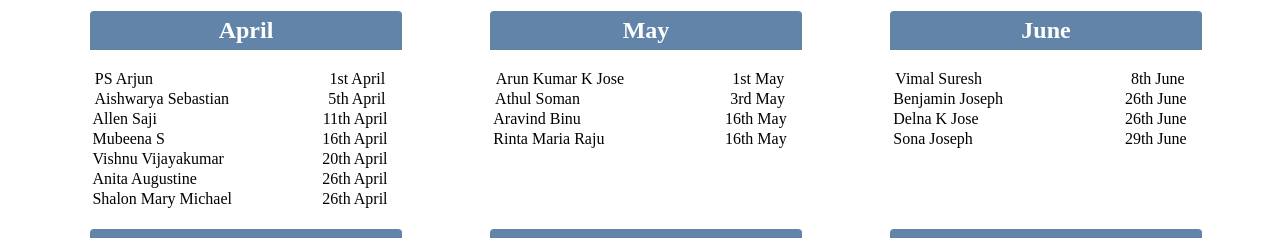
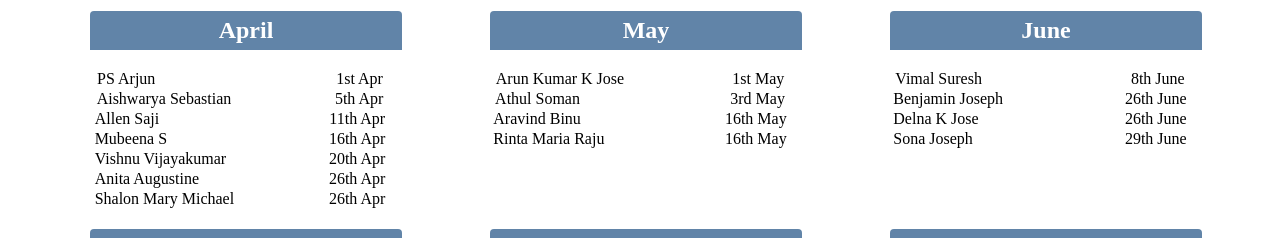
Before and after one commit to Allen-Saji/The-Birthday-Book, a plain HTML site: page index.html in a window 1280 px wide. Shown: the part 711-949 px from the top of the page. Drawn offline with Linux system fonts and the light colour scheme.

Commit message:
Update index.html

```diff
--- a/index.html
+++ b/index.html
@@ -146,7 +146,7 @@
                             PS Arjun
                         </div>
                         <div class="col-2">
-                            1st April
+                            1st Apr
                         </div>
                     </div>
                     <div class="row">
@@ -154,7 +154,7 @@
                             Aishwarya Sebastian
                         </div>
                         <div class="col-2">
-                            5th April
+                            5th Apr
                         </div>
                     </div>
                     <div class="row">
@@ -162,7 +162,7 @@
                             Allen Saji
                         </div>
                         <div class="col-2">
-                            11th April
+                            11th Apr
                         </div>
                     </div>
                     <div class="row">
@@ -170,7 +170,7 @@
                             Mubeena S
                         </div>
                         <div class="col-2">
-                            16th April
+                            16th Apr
                         </div>
                     </div>
                     <div class="row">
@@ -178,7 +178,7 @@
                             Vishnu Vijayakumar
                         </div>
                         <div class="col-2">
-                            20th April
+                            20th Apr
                         </div>
                     </div>
                     <div class="row">
@@ -186,7 +186,7 @@
                             Anita Augustine
                         </div>
                         <div class="col-2">
-                            26th April
+                            26th Apr
                         </div>
                     </div>
                     <div class="row">
@@ -194,7 +194,7 @@
                             Shalon Mary Michael
                         </div>
                         <div class="col-2">
-                            26th April
+                            26th Apr
                         </div>
                     </div>
                 </div>
```
